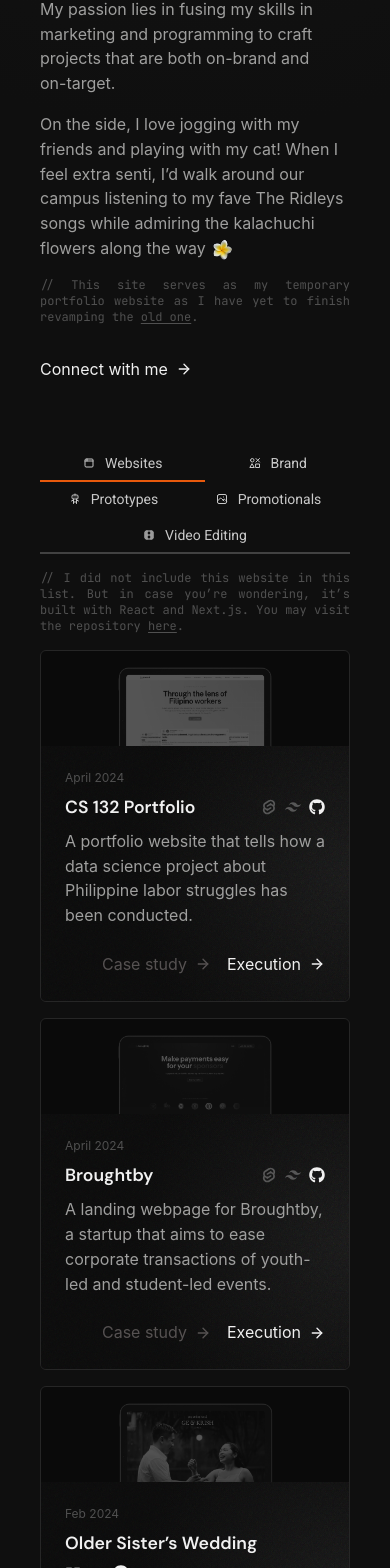
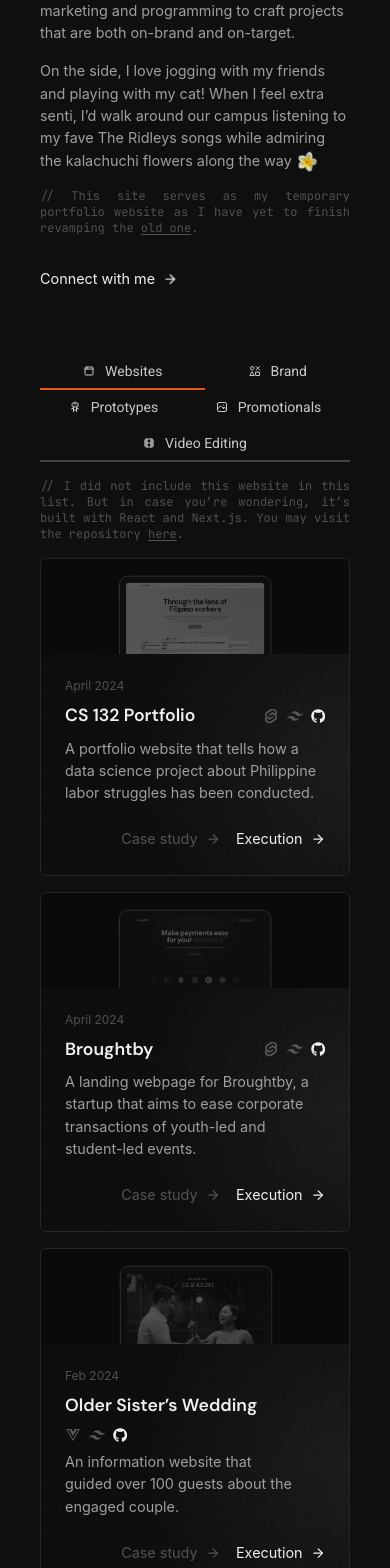
Before and after one commit to ark1tech/Portfolio, a Next.js app: page / in a window 390 px wide. Shown: the part 418-1986 px from the top of the page. Built offline with nearby package versions, Linux system fonts and the light colour scheme; a web font is replaced by a local one.

Commit message:
Feat: Clean UI

```diff
--- a/src/app/(brand)/_masonry.jsx
+++ b/src/app/(brand)/_masonry.jsx
@@ -35,7 +35,6 @@ export default function Masonry() {
                 transitionProps={{ transition: "pop", duration: 300 }}>
                 <a
                   className="flex flex-row items-center gap-[0.5rem] cursor-not-allowed text-[#565252]"
-                  href="https://www.linkedin.com/in/ark1tech/"
                   target="_blank">
                   <span>Case study</span>{" "}
                   <FiArrowUpRight className="icon rotate-[45deg]" />
@@ -81,7 +80,6 @@ export default function Masonry() {
                 transitionProps={{ transition: "pop", duration: 300 }}>
                 <a
                   className="flex flex-row items-center gap-[0.5rem] cursor-not-allowed text-[#565252]"
-                  href="https://www.linkedin.com/in/ark1tech/"
                   target="_blank">
                   <span>Case study</span>{" "}
                   <FiArrowUpRight className="icon rotate-[45deg]" />
@@ -127,7 +125,6 @@ export default function Masonry() {
                 transitionProps={{ transition: "pop", duration: 300 }}>
                 <a
                   className="flex flex-row items-center gap-[0.5rem] cursor-not-allowed text-[#565252]"
-                  href="https://www.linkedin.com/in/ark1tech/"
                   target="_blank">
                   <span>Case study</span>{" "}
                   <FiArrowUpRight className="icon rotate-[45deg]" />
@@ -174,7 +171,6 @@ export default function Masonry() {
                 transitionProps={{ transition: "pop", duration: 300 }}>
                 <a
                   className="flex flex-row items-center gap-[0.5rem] cursor-not-allowed text-[#565252]"
-                  href="https://www.linkedin.com/in/ark1tech/"
                   target="_blank">
                   <span>Case study</span>{" "}
                   <FiArrowUpRight className="icon rotate-[45deg]" />
--- a/src/app/(websites)/_masonry.jsx
+++ b/src/app/(websites)/_masonry.jsx
@@ -71,7 +71,6 @@ export default function Masonry() {
                 transitionProps={{ transition: "pop", duration: 300 }}>
                 <a
                   className="flex flex-row items-center gap-[0.5rem] cursor-not-allowed text-[#565252]"
-                  href="https://www.linkedin.com/in/ark1tech/"
                   target="_blank">
                   <span>Case study</span>{" "}
                   <FiArrowUpRight className="icon rotate-[45deg]" />
@@ -137,7 +136,6 @@ export default function Masonry() {
                 transitionProps={{ transition: "pop", duration: 300 }}>
                 <a
                   className="flex flex-row items-center gap-[0.5rem] cursor-not-allowed text-[#565252]"
-                  href="https://www.linkedin.com/in/ark1tech/"
                   target="_blank">
                   <span>Case study</span>{" "}
                   <FiArrowUpRight className="icon rotate-[45deg]" />
@@ -203,7 +201,6 @@ export default function Masonry() {
                 transitionProps={{ transition: "pop", duration: 300 }}>
                 <a
                   className="flex flex-row items-center gap-[0.5rem] cursor-not-allowed text-[#565252]"
-                  href="https://www.linkedin.com/in/ark1tech/"
                   target="_blank">
                   <span>Case study</span>{" "}
                   <FiArrowUpRight className="icon rotate-[45deg]" />
@@ -270,7 +267,6 @@ export default function Masonry() {
                 transitionProps={{ transition: "pop", duration: 300 }}>
                 <a
                   className="flex flex-row items-center gap-[0.5rem] cursor-not-allowed text-[#565252]"
-                  href="https://www.linkedin.com/in/ark1tech/"
                   target="_blank">
                   <span>Case study</span>{" "}
                   <FiArrowUpRight className="icon rotate-[45deg]" />
--- a/src/app/globals.css
+++ b/src/app/globals.css
@@ -206,6 +206,9 @@ footer:hover > img {
   main {
     max-width: 640px;
   }
+  a, p {
+    font-size: 1rem;
+  }
 }
 
 /* sm */
@@ -216,6 +219,9 @@ footer:hover > img {
   main {
     width: 100%;
   }
+  a, p {
+    font-size: 0.9rem;
+  }
 }
 
 /* xs */
@@ -225,6 +231,9 @@ footer:hover > img {
   nav,
   main {
     width: 100%;
+  }
+  a, p {
+    font-size: 0.9rem;
   }
 }
 
@@ -251,14 +260,12 @@ h4 {
 p {
   font-family: "Inter", Arial, Helvetica, sans-serif;
   color: var(--body-text);
-  font-size: 1rem;
   text-wrap: pretty;
 }
 
 a {
   font-family: "Inter", Arial, Helvetica, sans-serif;
   color: rgb(240, 240, 240);
-  font-size: 1rem;
   text-wrap: pretty;
 }
 
@@ -304,8 +311,8 @@ h1 {
   transition-duration: 150ms;
 }
 
-.kalachuchi:hover ~ .chuchi {
-  animation: rotate 3s cubic-bezier(0.075, 0.82, 0.165, 1) infinite;
+.chuchi {
+  animation: rotate 3s cubic-bezier(.21,.89,.79,.98) infinite;
 }
 
 /* Background Gradient */
```
Also changed, not shown: public/static/images/arki_bg.svg, public/static/images/rkbm_bg.svg.
